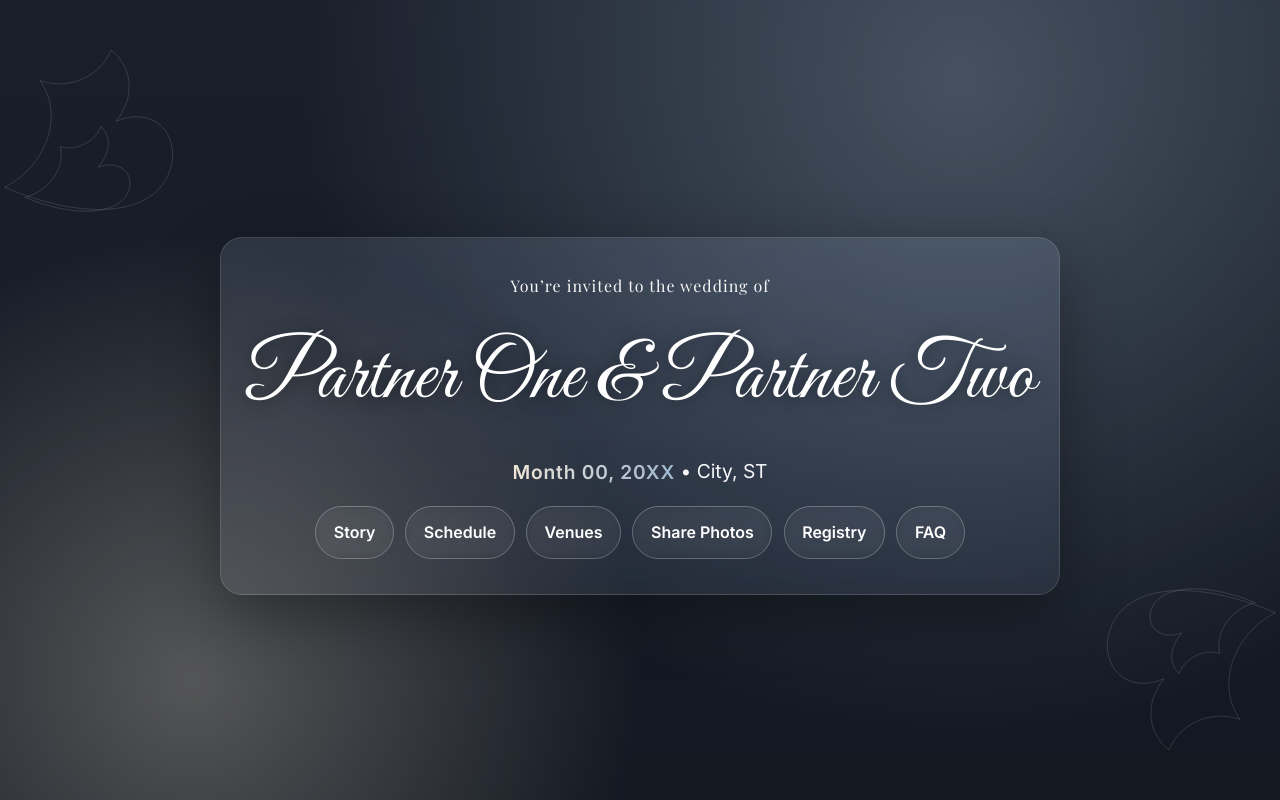
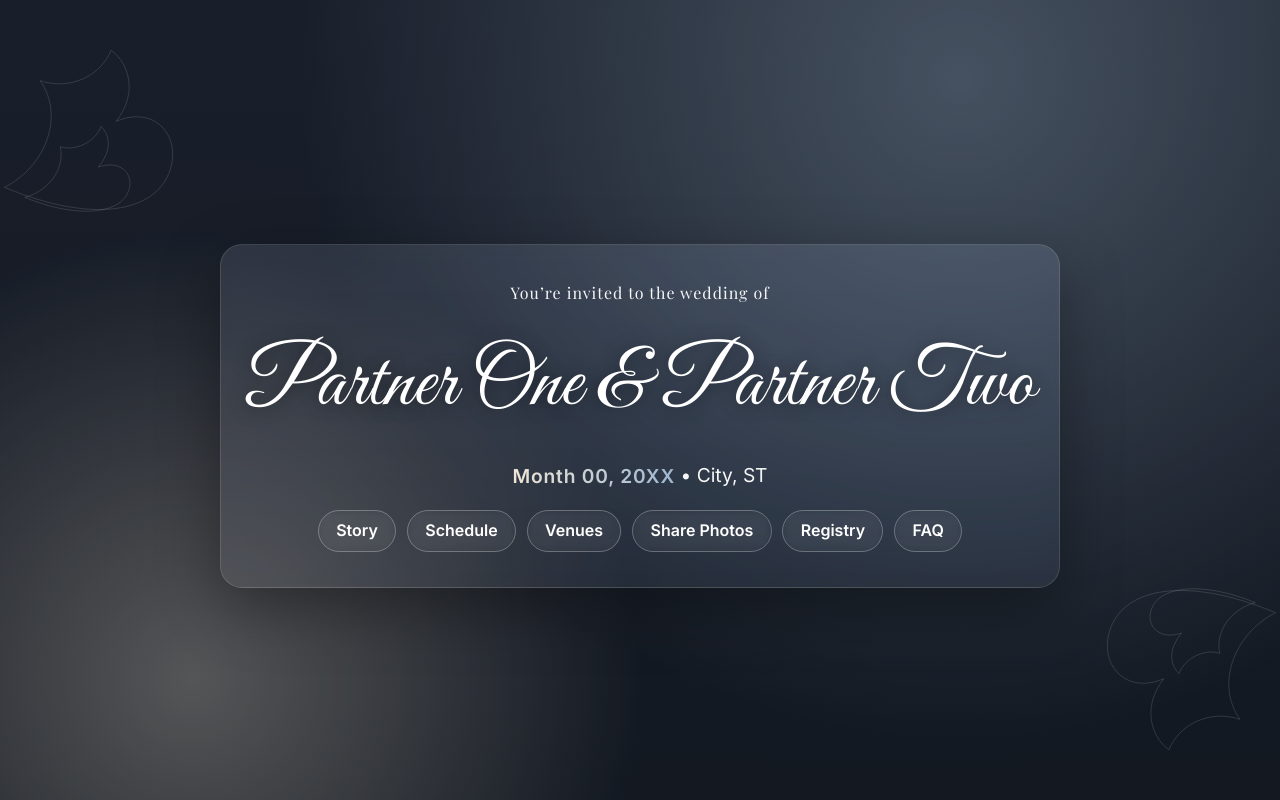
Before and after one commit to jacoknapp/EternalVows, a website: page index.html in a window 1280 px wide. Shown: the top 800 px of the page. Drawn offline with nearby package versions, Linux system fonts and the light colour scheme; no server answers.

Commit message:
Commit Current changes to buttons

```diff
--- a/index.html
+++ b/index.html
@@ -36,6 +36,11 @@
       --border: rgba(255,255,255,0.12);
       --blur: saturate(140%) blur(6px);
       --maxw: 1024px;
+  /* Fluid button sizing */
+  --btn-fs: clamp(0.9rem, 0.88rem + 0.25vw, 1rem);
+  --btn-pad-y: clamp(0.55em, 0.46em + 0.22vw, 0.75em);
+  --btn-pad-x: clamp(0.85em, 0.78em + 0.38vw, 1.15em);
+  --btn-gap: clamp(0.4rem, 0.35rem + 0.4vw, 0.8rem);
     }
     * { box-sizing: border-box }
   html, body { margin:0; height:100%; background:#101010; color:var(--text); line-height:1.65; font-family: Inter, system-ui, -apple-system, Segoe UI, Roboto, "Helvetica Neue", Arial, sans-serif; }
@@ -101,12 +106,26 @@
       overflow-wrap: normal;
       word-break: normal;
       hyphens: manual;
+      /* Prevent initial overflow flash before JS sizing */
+      opacity: 0; transition: opacity .18s ease;
     }
+    .names.is-ready { opacity: 1; }
     .tagline { font-size: clamp(1rem, 2.6vw, 1.2rem); opacity:.96 }
-    .date { display:inline-block; margin-top:.4rem; font-weight:600; letter-spacing:.8px; background: linear-gradient(90deg, var(--accent-3), var(--accent-1)); -webkit-background-clip: text; background-clip: text; color: transparent; }
-    .btns { display:flex; flex-wrap:wrap; gap:.7rem; justify-content:center; margin-top:1.1rem; }
+  .date { display:inline-block; margin-top:.2rem; font-weight:600; letter-spacing:.8px; background: linear-gradient(90deg, var(--accent-3), var(--accent-1)); -webkit-background-clip: text; background-clip: text; color: transparent; }
+    .btns { display:flex; flex-wrap:wrap; gap: var(--btn-gap); justify-content:center; margin-top:1.1rem; }
     .btn { appearance:none; border:1px solid rgba(255,255,255,.28); color:#fff; background: transparent;
-      padding:.75rem 1.1rem; border-radius:999px; cursor:pointer; text-decoration:none; font-weight:600; transition: transform .12s ease, background .2s ease, border-color .2s ease; backdrop-filter: var(--blur); }
+      font-size: var(--btn-fs); line-height: 1.2;
+      padding: var(--btn-pad-y) var(--btn-pad-x);
+      border-radius:999px; cursor:pointer; text-decoration:none; font-weight:600; transition: transform .12s ease, background .2s ease, border-color .2s ease; backdrop-filter: var(--blur); text-align:center; }
+    @media (max-width: 380px) {
+      :root{
+        --btn-fs: clamp(0.85rem, 0.82rem + 0.3vw, 0.98rem);
+        --btn-pad-y: clamp(0.5em, 0.45em + 0.2vw, 0.75em);
+        --btn-pad-x: clamp(0.75em, 0.7em + 0.4vw, 1.1em);
+        --btn-gap: 0.35rem;
+      }
+      .btns { margin-top: .9rem; }
+    }
     .btn.primary { background: transparent; color:#fff; border-color: rgba(255,255,255,.28); }
     .btn:hover { transform: translateY(-1px); border-color: rgba(255,255,255,.6); background: rgba(255,255,255,.06); }
     section { position:relative; padding: 3rem 1.2rem; }
@@ -212,6 +231,19 @@
     const fetchJSON = async (url) => { const r = await fetch(url, { cache: 'no-store' }); if (!r.ok) throw new Error('GET ' + url + ' -> ' + r.status); return r.json(); };
     const loadConfig = () => fetchJSON('/config/config.json');
 
+    // Wait for a specific font family to be available (best-effort)
+    async function waitForFontFamily(family, timeoutMs = 2500) {
+      try {
+        if (!document.fonts || !document.fonts.load) return;
+        const sample = `400 48px "${family}"`;
+        if (document.fonts.check(sample)) return;
+        await Promise.race([
+          document.fonts.load(sample, 'A'),
+          wait(timeoutMs)
+        ]);
+      } catch {}
+    }
+
     // Theme colors -> CSS variables
     function applyThemeColors(cfg) {
       const colors = cfg?.ui?.colors || cfg?.colors; if (!colors) return;
@@ -250,10 +282,12 @@
       el.style.whiteSpace = 'nowrap';
       let lo = 12, hi = Math.min(120, Math.round((window.innerWidth || 800) * 0.13)), best = lo;
       for (let i = 0; i < 18; i++) { const mid = (lo + hi) / 2; el.style.fontSize = mid + 'px'; const w = el.scrollWidth; if (w <= limit) { best = mid; lo = mid; } else { hi = mid; } if (hi - lo < 0.6) break; }
-      el.style.fontSize = Math.max(12, Math.min(best, hi)) + 'px';
+  el.style.fontSize = Math.max(12, Math.min(best, hi)) + 'px';
     }
     const debounce = (fn, ms=120) => { let t; return (...a) => { clearTimeout(t); t = setTimeout(() => fn(...a), ms); }; };
     const fitNamesDebounced = debounce(fitNames, 120);
+  // Reveal helper
+  const revealNamesFallback = () => { const el = $('names'); if (el && !el.classList.contains('is-ready')) el.classList.add('is-ready'); };
 
     // Config normalization and rendering
     const normalizeVenues = (cfg) => {
@@ -345,7 +379,6 @@
       const title = cfg.ui?.title || cfg.title || cfg.coupleNames; if (title) document.title = title;
       setText('monogram', cfg.ui?.monogram ?? 'You’re invited');
       setText('names', cfg.coupleNames ?? 'Our Wedding');
-      fitNames();
       setText('dateDisplay', cfg.dateDisplay ?? '');
       setText('locationShort', cfg.locationShort ?? '');
       // toggle bullet between date and location
@@ -385,9 +418,14 @@
       try {
         const cfg = await loadConfig();
         populate(cfg);
-        if (document.fonts?.ready) document.fonts.ready.then(() => fitNames()).catch(() => {});
+  // Ensure the display font is available before showing names to avoid visible resize
+  await waitForFontFamily('Great Vibes', 2500);
+  fitNames();
+  revealNamesFallback();
         addEventListener('resize', fitNamesDebounced);
         const inner = document.querySelector('.hero .inner'); if (window.ResizeObserver && inner) new ResizeObserver(() => fitNamesDebounced()).observe(inner);
+  // Extra fallback if something blocks the above
+  setTimeout(revealNamesFallback, 5000);
         await startSlideshow(cfg);
         $('loading')?.classList.add('hide'); $('content')?.classList.remove('hide');
       } catch (e) {
```
